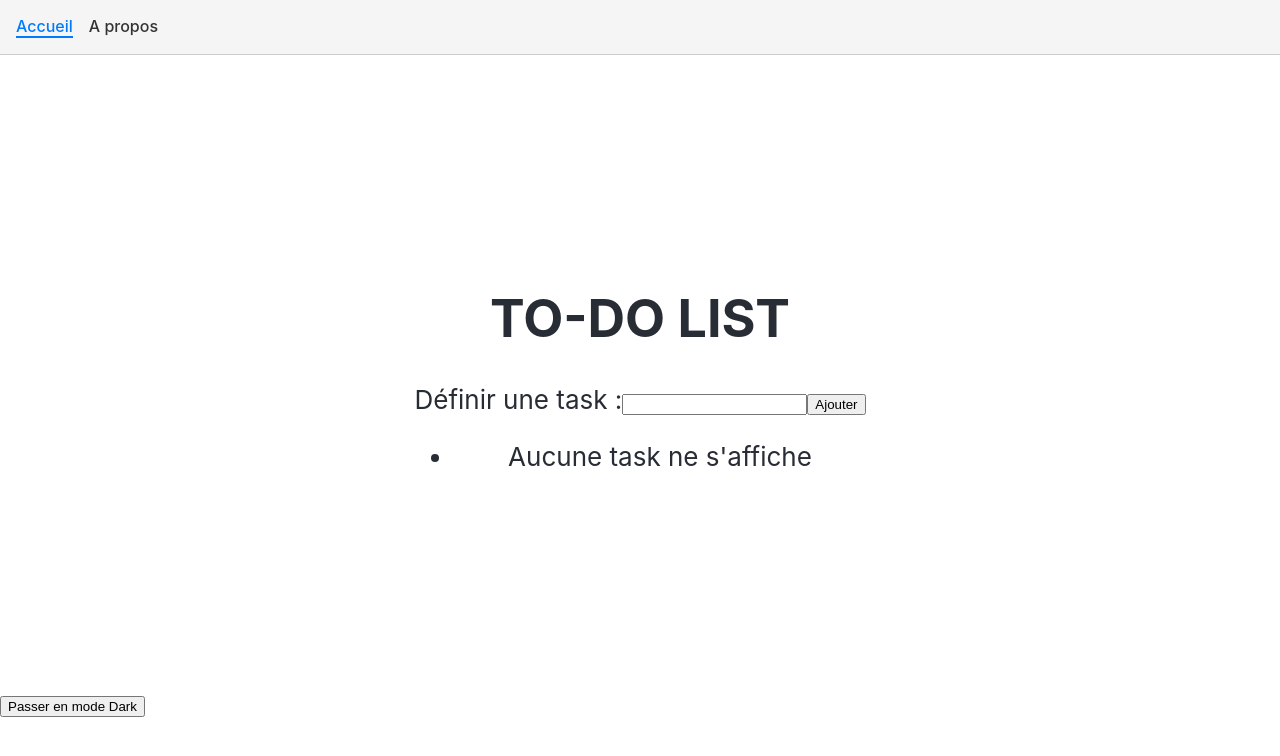
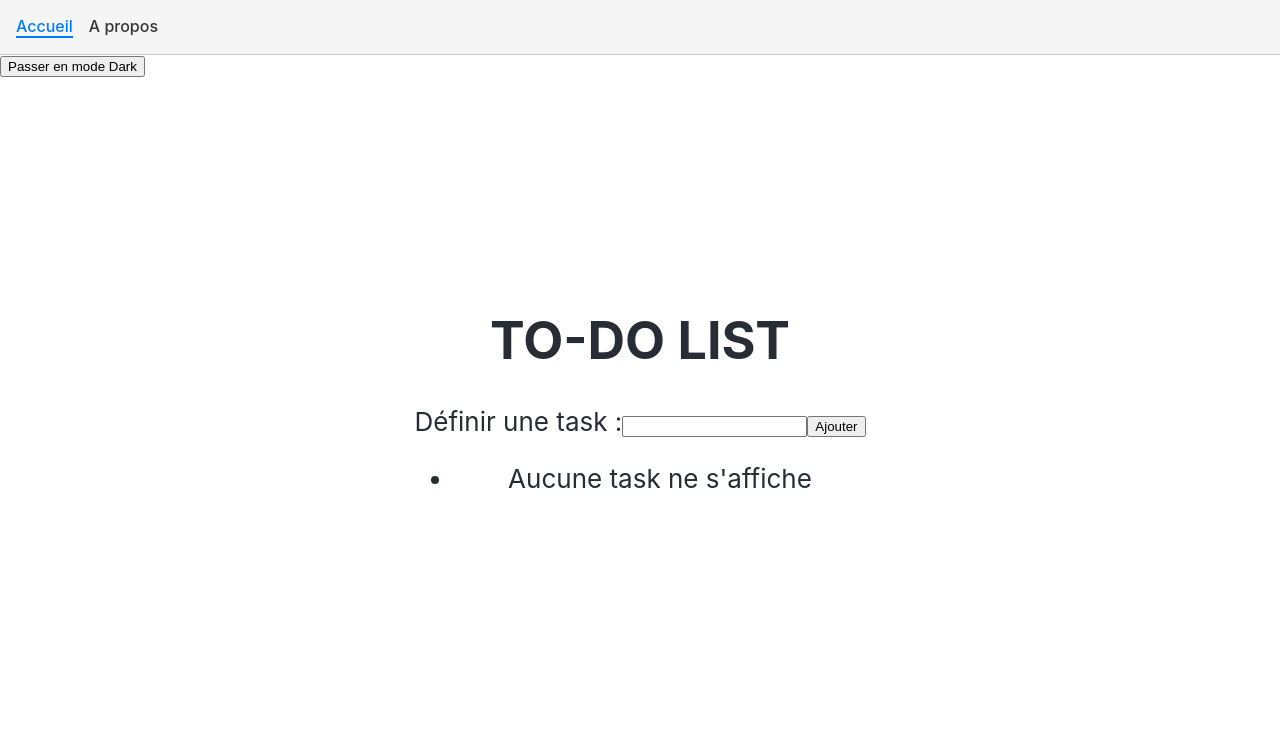
Before and after one commit to Guillaume811/mon-site, a React (Create React App) app: page / in a window 1280 px wide. Shown: the top 756 px of the page. Built offline with nearby package versions, Linux system fonts and the light colour scheme.

Commit message:
Changement de place du btn themetoggle

```diff
--- a/src/App.tsx
+++ b/src/App.tsx
@@ -14,8 +14,8 @@ function App() {
   return (
     <ThemeProvider>
       <Navbar />
+      <ThemeToggle />
       {routing}
-      <ThemeToggle />
     </ThemeProvider>
   );
 }
```
